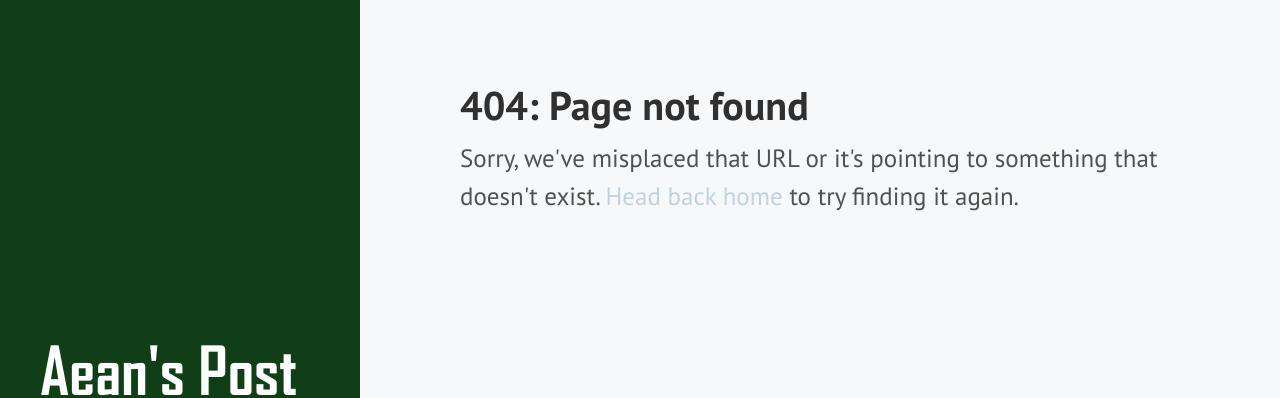
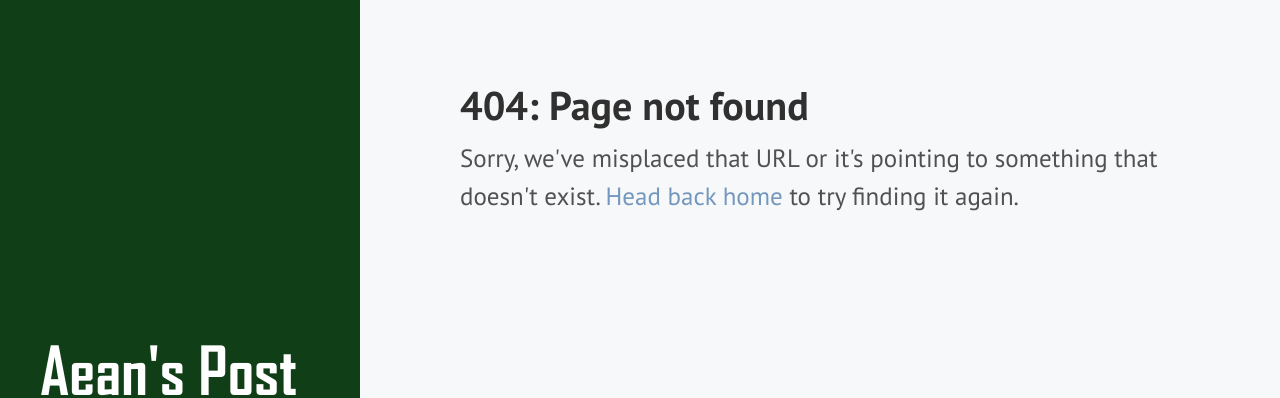
Before and after one commit to AeanSR/AeanSR.github.io, a Jekyll site: the page built from 404.html, in a window 1280 px wide. Shown: the top 398 px of the page. Built offline with Jekyll 4.4.1, drawn with Linux system fonts in a browser that asks for light colours.

Commit message:
Update poole.css

```diff
--- a/public/css/poole.css
+++ b/public/css/poole.css
@@ -67,7 +67,7 @@ body {
 
 /* No `:visited` state is required by default (browsers will use `a`) */
 a {
-  color: #C2D1E2;
+  color: #7497BE;
   text-decoration: none;
 }
 /* `:focus` is linked to `:hover` for basic accessibility */
```
